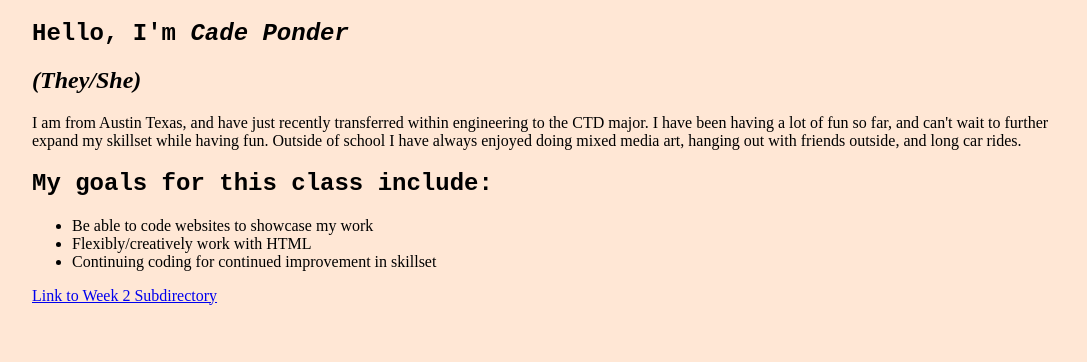
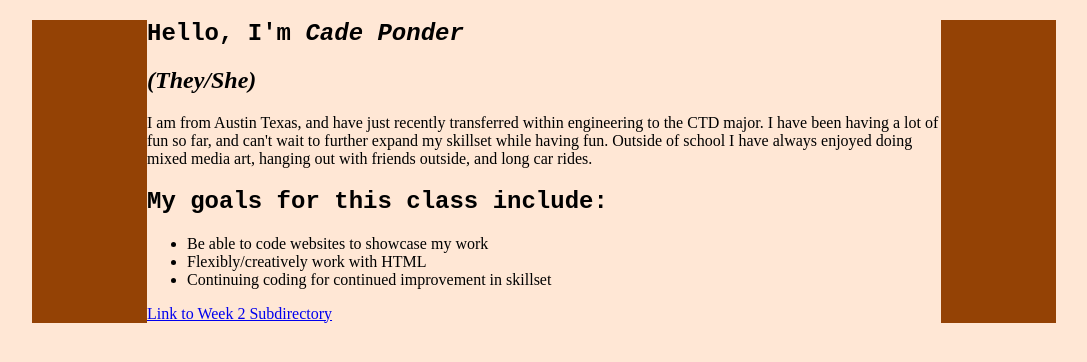
Before and after one commit to cadeponder/web-repo, a plain HTML site: page index.html in a window 1280 px wide. Shown: the whole page, without its empty margins (96-1183 px from the left). Drawn offline with Linux system fonts and the light colour scheme.

Commit message:
Update style.css

```diff
--- a/style.css
+++ b/style.css
@@ -1,8 +1,10 @@
 body {
 background-color: #ffe7d5;
-border: 200x solid #944205;
 margin-left: 10vw;
 margin-right: 10vw;
+
+border-left: 9vw solid #944205;
+border-right: 9vw solid #944205;
 }
 h1 {
 font-family: 'Ubuntu Mono', monospace;
```
